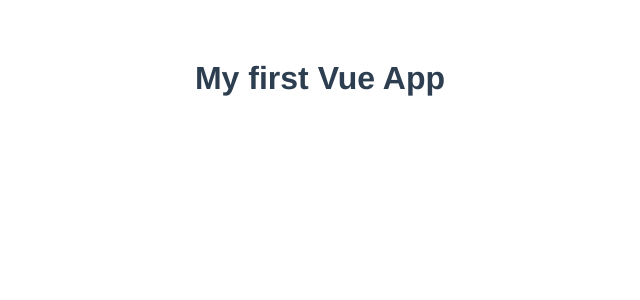
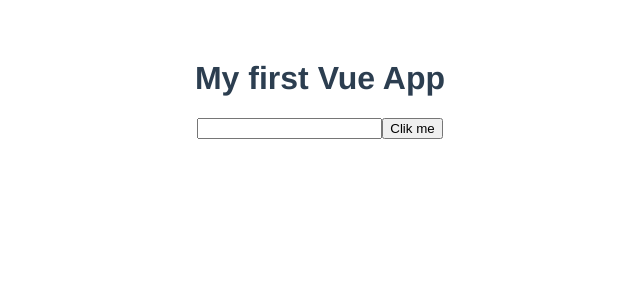
Before and after one commit to AxelBuob/vue3_firebase, a Vue app in the folder section_3/modal-project/: page / in a window 1280 px wide. Shown: the top 300 px of the page, without its empty margins (320-960 px from the left). Built offline with nearby package versions, Linux system fonts and the light colour scheme.

Commit message:
lesson 22

```diff
--- a/section_3/modal-project/src/App.vue
+++ b/section_3/modal-project/src/App.vue
@@ -1,5 +1,9 @@
 <template>
-  <h1>{{ title }}</h1>
+  <div>
+    <h1>{{ title }}</h1>
+    <input type="text" ref="name">
+    <button @click="handleClick">Clik me</button>
+  </div>
 </template>
 
 <script>
@@ -8,6 +12,13 @@ export default {
   data() {
     return {
       title: "My first Vue App"
+    }
+  },
+  methods: {
+    handleClick() {
+      console.log(this.$refs.name.value)
+      this.$refs.name.classList.add('active')
+      this.$refs.name.focus()
     }
   }
 }
```
